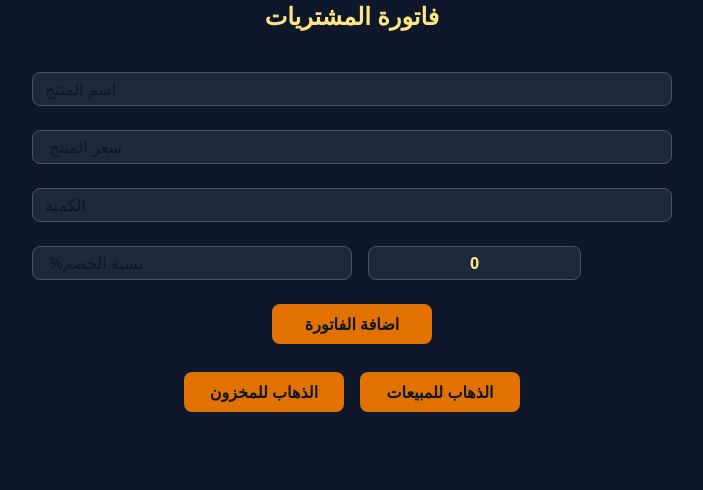
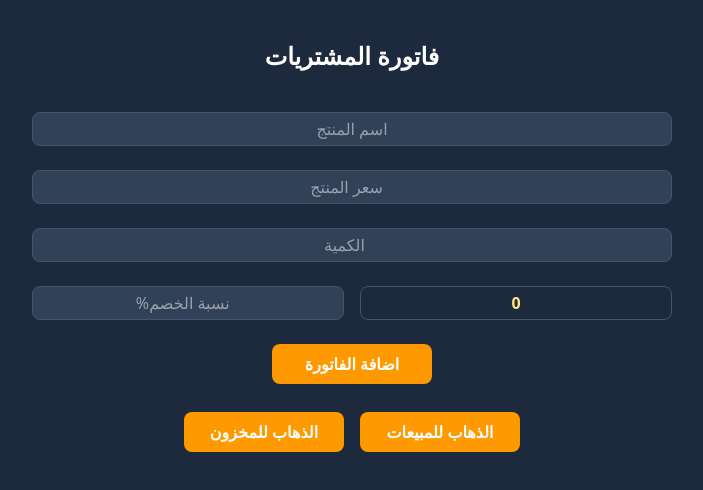
Before and after one commit to Shehab202/SalesManagement, a React (Vite) app: page /purchaseInvoice in a window 1280 px wide. Shown: the top 490 px of the page, without its empty margins (288-991 px from the left). Built offline with nearby package versions, Linux system fonts and the light colour scheme; no server answers; sample sign-in values are in the browser's storage.

Commit message:
change colors

```diff
--- a/src/components/Button.jsx
+++ b/src/components/Button.jsx
@@ -4,7 +4,7 @@ const Button = ({ width, title ,handleClick}) => {
   return (
     <button
       onClick={handleClick}
-    className={`${width} text-slate-900 font-semibold bg-amber-600 py-2 rounded-lg hover:bg-amber-500 cursor-pointer hover:scale-105`}
+    className={`${width} text-white font-semibold bg-amber-500 py-2 rounded-lg hover:bg-amber-400 cursor-pointer hover:scale-105`}
     >
       {title}
     </button>
--- a/src/components/Input.jsx
+++ b/src/components/Input.jsx
@@ -1,15 +1,16 @@
 import React from "react";
 
-const Input = ({ type, setValue,placeholder,value ,width}) => {
+const Input = ({direction, type, setValue, placeholder, value, width }) => {
   return (
     <>
       <input
+      direction={direction}
         type={type}
         onChange={(e) => setValue(e.target.value)}
         value={value}
         placeholder={placeholder}
         className={`${width} font-medium border border-slate-600 rounded-lg py-1 outline-0  focus:border-amber-500
-        bg-slate-800  focus:bg-slate-700 text-left text-slate-950 px-3 focus:scale-105`}
+        bg-slate-700 ${direction?"text-left": "text-center"} focus:bg-slate-600  text-white px-3 focus:scale-105`}
       />
     </>
   );
--- a/src/components/pages/Inventory.jsx
+++ b/src/components/pages/Inventory.jsx
@@ -36,16 +36,16 @@ const goToPurchaseInvoice = () => {
   }
 
   return (
-    <div className=" bg-slate-900 md:p-8 ">
-    <div className="w-5/6 mx-auto flex flex-col items-center min-h-screen">
-      <h2 className="sm:text-2xl font-bold mb-4 text-gray-200">المخزون</h2>
+    <div className=" bg-slate-800 pt-8 min-h-screen">
+    <div className=" md:w-5/6 p-2 mx-auto flex flex-col items-center ">
+      <h2 className="text-2xl font-bold mb-5 text-white">المخزون</h2>
       {products.length === 0 ? (
         <p className="text-lg font-bold mt-4 sm:mt-5 text-gray-200">لا توجد منتجات في المخزون</p>
       ) : (
         <>
           <table className="w-full border-collapse "dir="rtl">
             <thead className=" text-gray-200 ">
-              <tr className="bg-slate-800 " >
+              <tr className="bg-slate-700 " >
                 <th className="border p-2">اسم المنتج</th>
                 <th className="border p-2">السعر</th>
                 <th className="border p-2">العدد المتاح</th>
@@ -53,7 +53,7 @@ const goToPurchaseInvoice = () => {
             </thead>
             <tbody>
               {products.map((product) => (
-                <tr key={product.id} className="border  text-sky-200">
+                <tr key={product.id} className="border  text-sky-100">
                   <td className="border p-3 ">{product.productName}</td>
                   <td className="border p-3">{product.price}</td>
                   <td className="border p-3">{product.quantity}</td>
--- a/src/components/pages/Login.jsx
+++ b/src/components/pages/Login.jsx
@@ -3,6 +3,7 @@ import { signIn } from "../../firebase/firebase";
 import { useNavigate } from "react-router-dom";
 import Input from "../Input";
 import Button from "../Button";
+import toast from "react-hot-toast";
 const Login = () => {
   const navigate = useNavigate();
   const [email, setEmail] = useState("");
@@ -11,32 +12,36 @@ const Login = () => {
   const handleLogin = async (e) => {
     e.preventDefault();
     if (!email || !password) {
-      setError("All fields are required");
+      toast.error("يرجى ملء جميع الحقول المطلوبة");
       return;
     }
     try {
       await signIn(email, password);
+            toast.success("تم تسجيل الدخول بنجاح");
+
       navigate("/salesInvoice");
     } catch (error) {
-      setError("البيانات غير صحيحة، حاول مرة أخرى");
+      toast.error(error.message);
     }
   };
   // console.log(email,password);
   return (
     <>
-      <div className="w-full  bg-slate-900">
+      <div className="w-full  bg-slate-800">
+        <div className="">
         <form
           className=" h-screen flex flex-col gap-6 justify-center items-center"
           onSubmit={handleLogin}
         >
-          {error && <p className="text-red-500 mb-4 text-center">{error}</p>}
 
-          <Input type="email" setValue={setEmail} value={email} placeholder="Email" width="md:w-96 w-52" />
-          <Input type="password" setValue={setPassword} value={password} placeholder="Password "width="md:w-96 w-52 " />
+          <Input direction={true} type="email" setValue={setEmail} value={email} placeholder="Email" width="md:w-96 w-52" />
+          <Input  direction={true} type="password" setValue={setPassword} value={password} placeholder="Password "width="md:w-96 w-52 " />
 
          <Button width="md:w-40 w-32" title="Login"/>
         </form>
+        </div>
       </div>
+
     </>
   );
 };
--- a/src/components/pages/PurchaseInvoice.jsx
+++ b/src/components/pages/PurchaseInvoice.jsx
@@ -77,46 +77,52 @@ const PurchaseInvoice = () => {
   };
 
   return (
-    <div className="h-screen bg-slate-900 ">
+    <div className="h-screen bg-slate-800 pt-10">
       <div>
       <form
+
         onSubmit={handleAddInvoice}
         className="flex flex-col gap-6 justify-center items-center h-full "
       >
-        <h2 className="text-2xl font-bold mb-4 text-amber-200">
+        <h2 className="text-2xl font-bold mb-4 text-white">
           فاتورة المشتريات
         </h2>
 
         <Input
+        direction={false}
           value={productName}
           setValue={setProductName}
           placeholder="اسم المنتج"
-          width="md:w-3/6 w-2/6"
+          width="md:w-3/6 w-5/6"
           type={"text"}
         />
         <Input
+                direction={false}
+
           value={price}
           setValue={setPrice}
           placeholder=" سعر المنتج"
-          width="md:w-3/6 w-2/6"
+          width="md:w-3/6 w-5/6"
           type={"number"}
         />
         <Input
+                direction={false}
+
           value={quantity}
           setValue={setQuantity}
           placeholder="الكمية"
-          width="md:w-3/6 w-2/6"
+          width="md:w-3/6 w-5/6"
           type={"number"}
         />
-        <div className="flex gap-4 md:w-3/6 w-2/6 ">
+        <div className="flex flex-col justify-center items-center md:flex-row gap-4 md:w-3/6 w-5/6 ">
           <Input
             value={discount}
             setValue={setDiscount}
             placeholder=" %نسبة الخصم"
-            width="md:w-3/6 w-2/6"
+            width="md:w-3/6 w-5/6"
             type={"number"}
           />
-          <p className="text-amber-200 font-bold text-center  bg-slate-800 border border-slate-600 rounded-lg py-1 w-2/6">
+          <p className="text-amber-200 font-bold text-center  bg-slate-800 border border-slate-600 rounded-lg py-1 w-3/6">
             {calculateTotal()}
           </p>
         </div>
--- a/src/components/pages/SalesInvoice.jsx
+++ b/src/components/pages/SalesInvoice.jsx
@@ -86,46 +86,55 @@ const SalesInvoice = () => {
   };
 
   return (
-    <div className="h-screen bg-slate-900 ">
-      <div>
+    <div className="h-screen bg-slate-800 pt-10">
+
+      <div  className="">
         <form
           onSubmit={handleAddInvoice}
           className="flex flex-col gap-6 justify-center items-center h-full "
+
         >
-          <h2 className="text-2xl font-bold mb-4 text-gray-200">
+          <h2 className="text-2xl font-bold mb-4 text-white">
             فاتورة المبيعات
           </h2>
 
           <Input
+                  direction={false}
+
             value={productName}
             setValue={setProductName}
             placeholder="اسم المنتج"
-            width="md:w-3/6 w-2/6"
+            width="md:w-3/6 w-5/6"
             type={"text"}
+
           />
           <Input
+                  direction={false}
+
             value={price}
             setValue={setPrice}
             placeholder=" سعر المنتج"
-            width="md:w-3/6 w-2/6"
+            width="md:w-3/6 w-5/6"
             type={"number"}
           />
           <Input
+                  direction={false}
+
             value={quantity}
             setValue={setQuantity}
             placeholder="الكمية"
-            width="md:w-3/6 w-2/6"
+            width="md:w-3/6 w-5/6"
             type={"number"}
           />
-          <div className="flex gap-4 md:w-3/6 w-2/6 ">
+        <div className="flex flex-col justify-center items-center md:flex-row gap-4 md:w-3/6 w-5/6 ">
             <Input
               value={discount}
               setValue={setDiscount}
               placeholder=" %نسبة الخصم"
-              width="md:w-3/6 w-2/6"
+              width="md:w-3/6 w-5/6"
               type={"number"}
             />
-            <p className="text-amber-200 font-bold text-center  bg-slate-800 border border-slate-600 rounded-lg py-1 w-2/6">
+            <p className="text-amber-200 font-bold text-center  bg-slate-800 border border-slate-600 rounded-lg py-1 w-3/6">
               {calculateTotal()}
             </p>
           </div>
```
